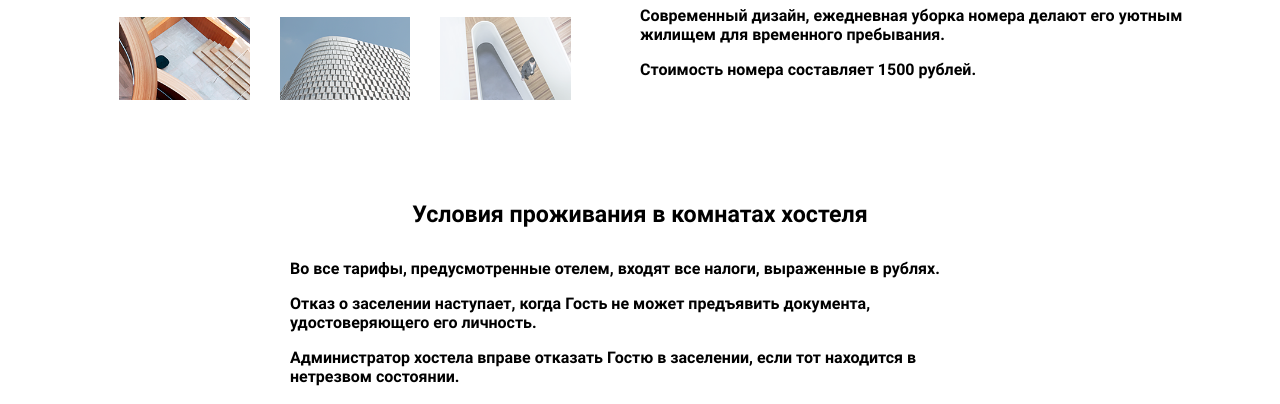
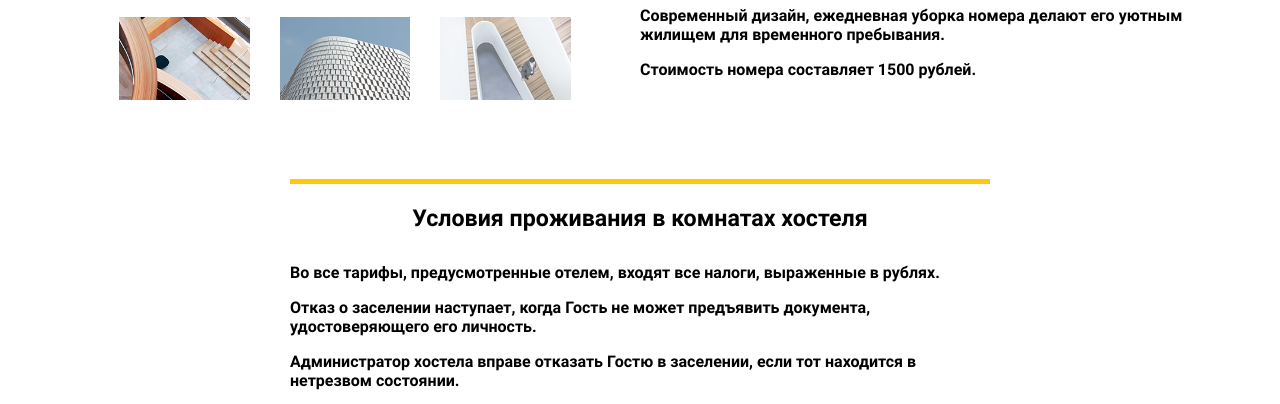
Before and after one commit to Sibi7/hotel, a website: page our-apartments.html in a window 1280 px wide. Shown: the part 869-1273 px from the top of the page. Drawn offline with Linux system fonts and the light colour scheme; a web font is replaced by a local one.

Commit message:
add top-border for footer our-appartments

```diff
--- a/app/sass/content/_our-apartments.scss
+++ b/app/sass/content/_our-apartments.scss
@@ -220,6 +220,9 @@
     margin: 0px auto;
     text-align: center;
     h4 {
+      border-top: 5px solid #ffc80a;
+      padding-top: 20px;
+      margin-top: 10px;
       font-size: 23.2px;
       font-weight: 600;
     }
```
Also changed, not shown: css/styles.min.css.
